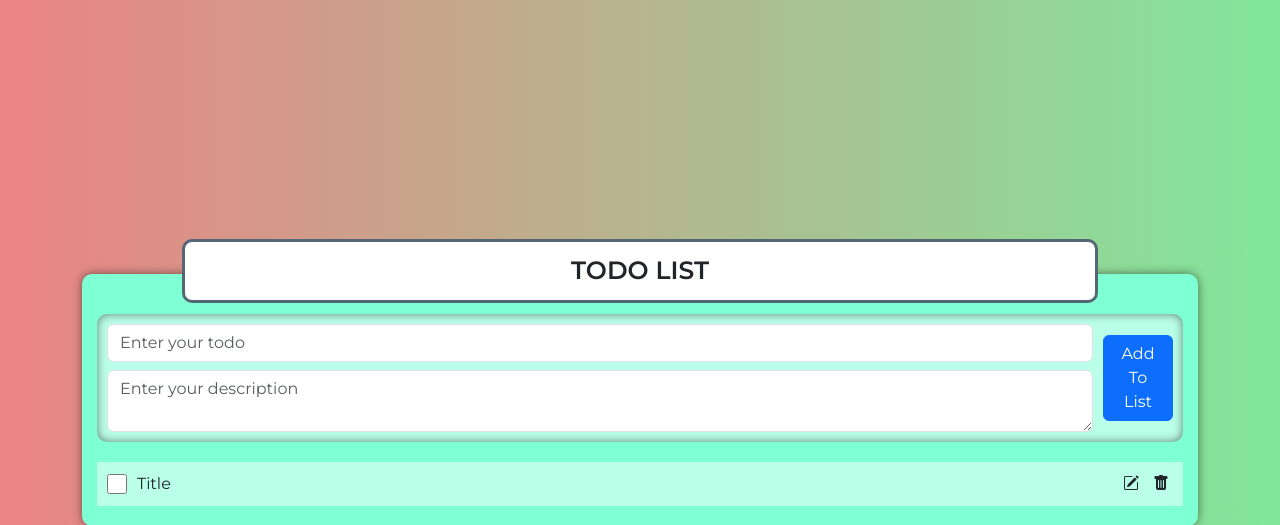
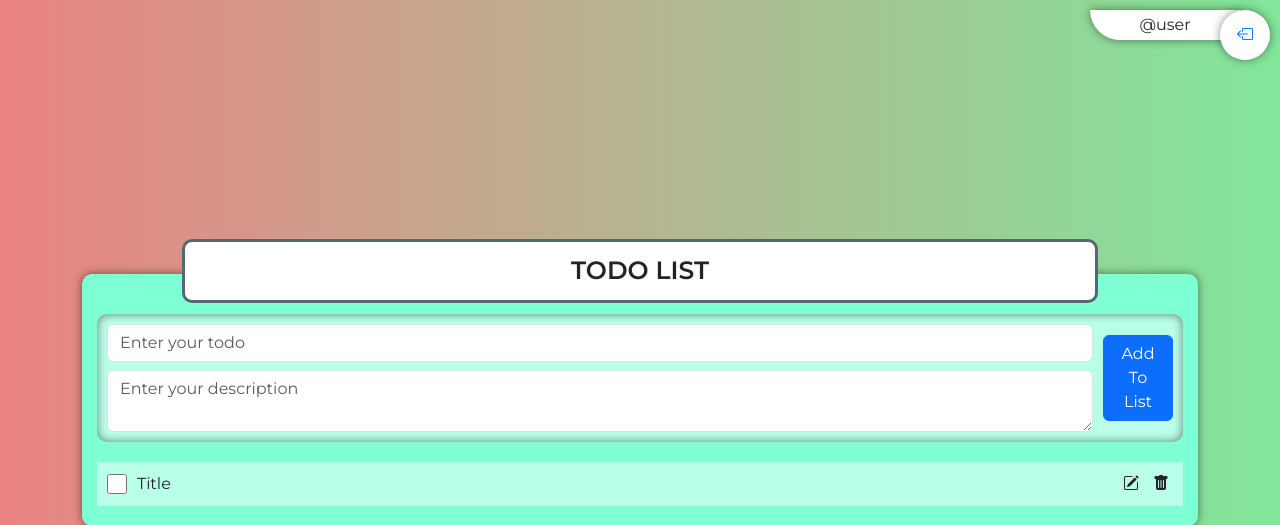
Before and after one commit to Pasindu-Vishmika/Todo-List-App, a Django app: page / in a window 1280 px wide. Shown: the top 525 px of the page. Run offline with Django 5.2, Linux system fonts and the light colour scheme; data comes from the database, SQL or seed files in the repository; some libraries are stand-ins or nearby versions.

Commit message:
modify UI

```diff
--- a/frontend/templates/frontend/main.html
+++ b/frontend/templates/frontend/main.html
@@ -21,6 +21,8 @@
 
 <body>
 
+<div class="uname">@user </div>
+<a class="signout" href="#"><i class="bi bi-box-arrow-left"></i></a>
    <div class="container">
       <div class="row">
          <div class="col-12">
--- a/static/styles/style.css
+++ b/static/styles/style.css
@@ -2,6 +2,36 @@
 
 *{
   font-family: "Montserrat", sans-serif !important;
+}
+
+.signout{
+  position: fixed;
+  top: 10px;
+  right: 10px;
+  text-decoration: none;
+  display: block;
+  width: 50px;
+  height: 50px;
+  display: flex;
+  align-items: center;
+  justify-content: center;
+  border-radius: 50%;
+  background-color: #fff;
+  box-shadow: 0 0 10px #0007 ;
+}
+
+.uname{
+  position: fixed;
+  top: 10px;
+  right: 40px;
+  width: 150px;
+  height: 30px;
+  display: flex;
+  border-bottom-left-radius: 50px;
+  align-items: center;
+  justify-content: center;
+  background-color: #fff;
+  box-shadow: 0 0 10px #0007 ;
 }
 
 body {
```
